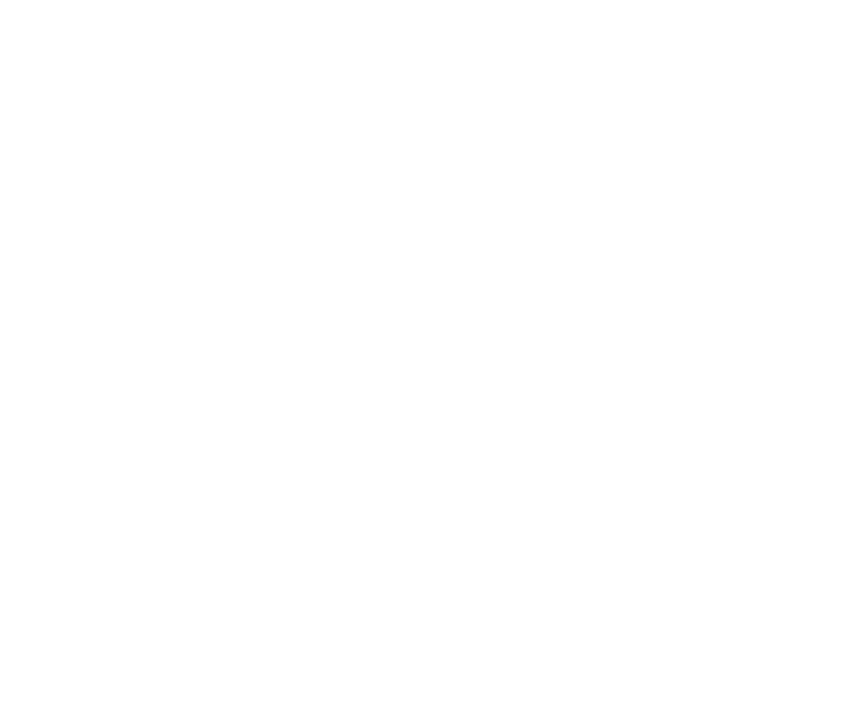
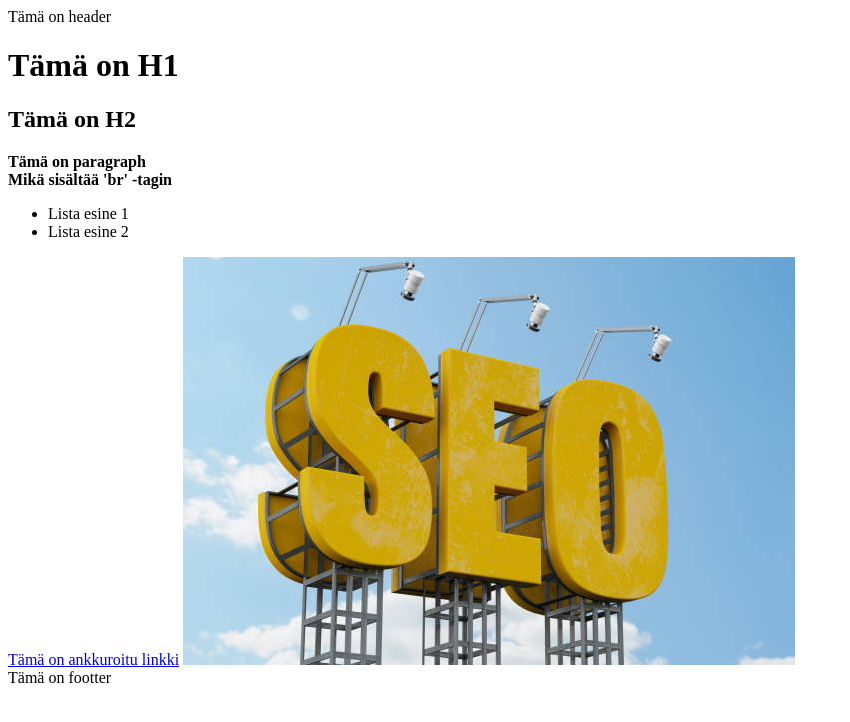
Before and after one commit to Aleksi-Hakkarainen/HTML_Basics_Module_1, a plain HTML site: page Ens_OT/ens_OT.html in a window 1280 px wide. Shown: the whole page, without its empty margins (0-850 px from the left). Drawn offline with Linux system fonts and the light colour scheme.

Commit message:
Made basic layout test using html

```diff
--- a/Ens_OT/ens_OT.html
+++ b/Ens_OT/ens_OT.html
@@ -1,11 +1,30 @@
 <!DOCTYPE html>
+
 <html lang="en">
     <head>
         <meta charset="UTF-8">
         <meta name="viewport" content="width=device-width, initial-scale=1.0">
-    <title>Ensinmäinen oppitunti</title>
+        <title>Ensimmäinen oppitunti</title>
     </head>
     <body>
 
+        <header>Tämä on header</header>
+
+            <h1>Tämä on H1</h1>
+            <h2>Tämä on H2</h2>
+
+            <p><b>Tämä on paragraph<br>Mikä sisältää 'br' -tagin</b></p>
+
+            <ul>
+                <li>Lista esine 1</li>
+                <li>Lista esine 2</li>
+            </ul>
+
+            <a href="https://kannelopisto.com">Tämä on ankkuroitu linkki</a>
+
+            <img src="1.jpg">
+
+        <footer>Tämä on footter</footer>
+
     </body>
 </html>
```
Also changed, not shown: html_Basic_01.html (deleted, +0 -11 lines), Ens_OT/1.jpg (added). Lines whose indentation alone changed are shown as unchanged.
